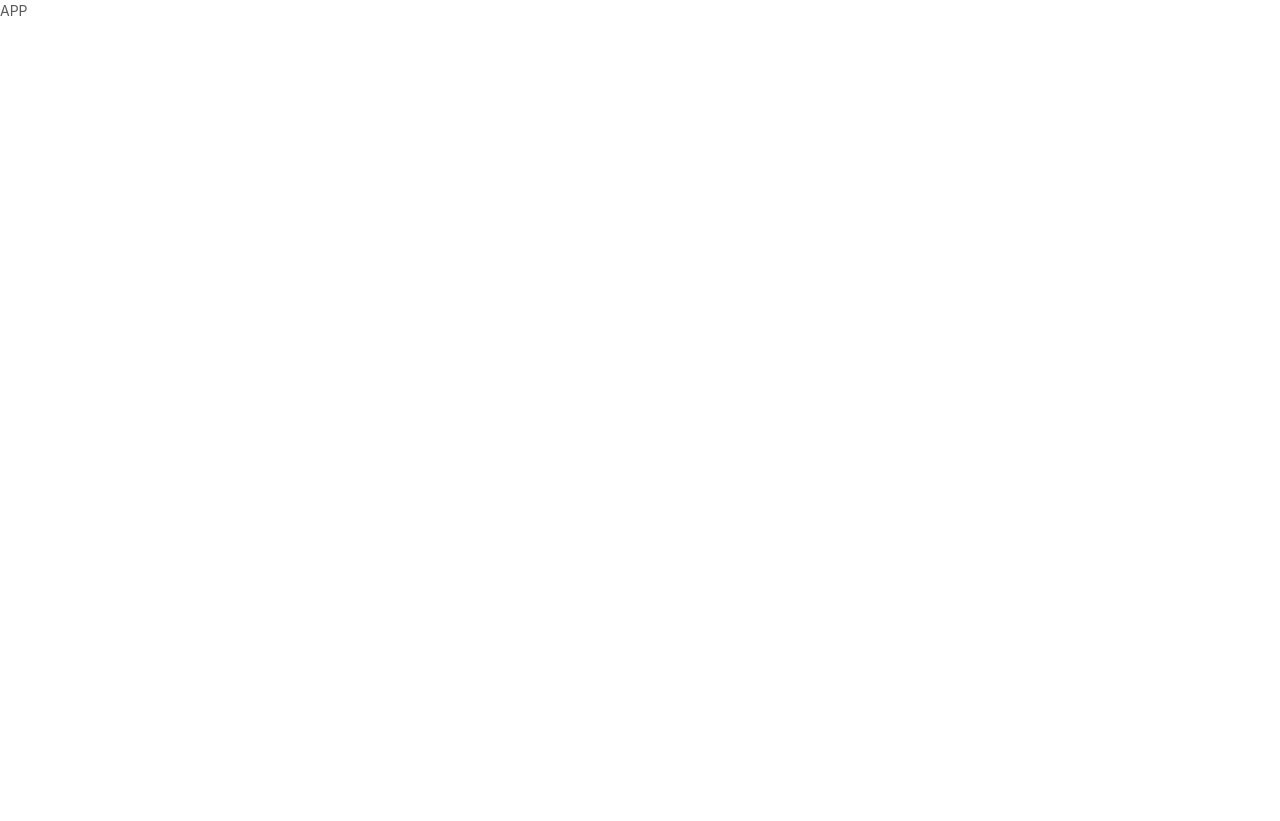
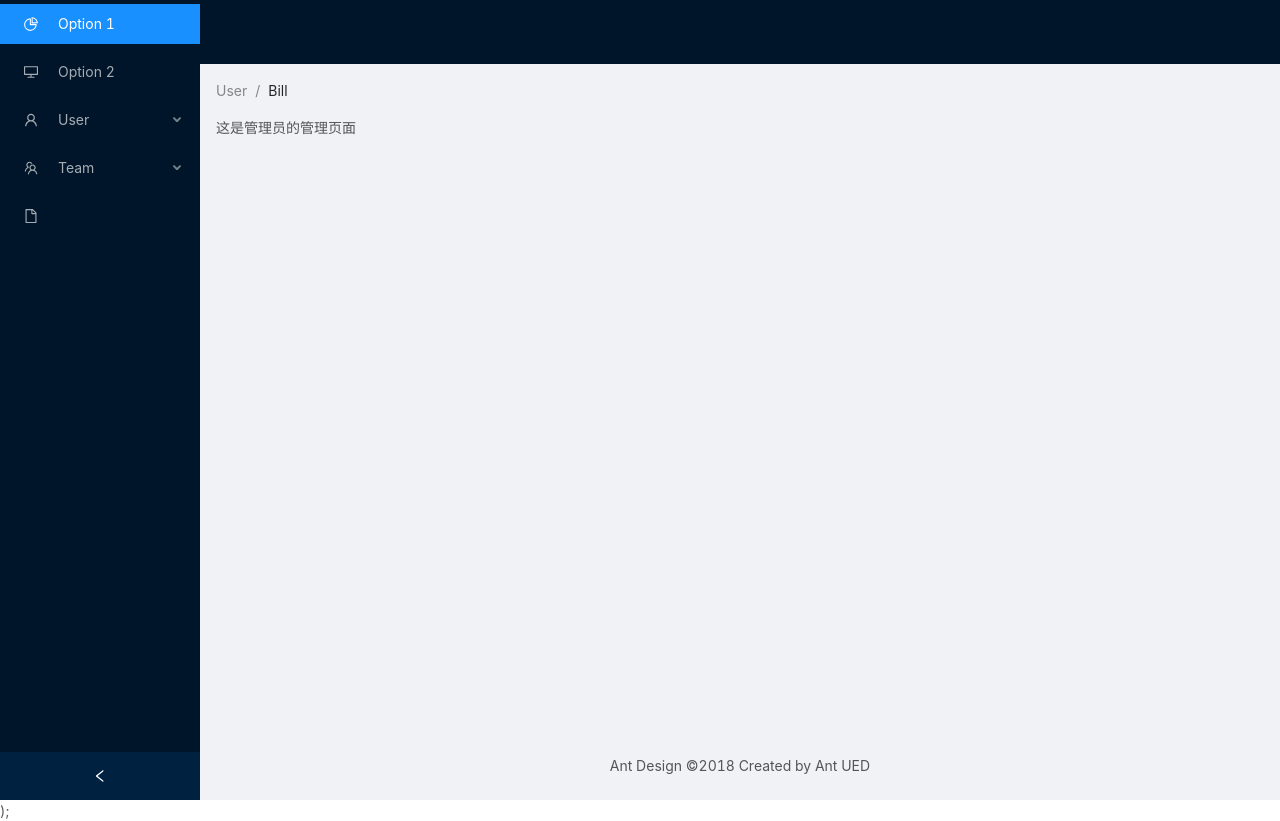
Before and after one commit to React-Admin-Project-Group/admin, a React app: page /#/admin/main/administrator in a window 1280 px wide. Before the commit the page ends 800 px from the top, so only its background shows below. Built offline with nearby package versions, Linux system fonts and the light colour scheme.

Commit message:
页面简单路由实现，首页layout添加

```diff
--- a/src/App.js
+++ b/src/App.js
@@ -1,9 +1,9 @@
 import React from 'react';
-
+import PageRouter from './router/PageRouter'
 function App() {
   return (
     <div className="App">
-      APP
+      <PageRouter></PageRouter>
     </div>
   );
 }
--- /dev/null
+++ b/src/components/navlist.js
@@ -0,0 +1 @@
+/* 存放侧边栏数据 */
--- /dev/null
+++ b/src/pages/Administrator/Administrator.js
@@ -0,0 +1,11 @@
+import React, { Component } from 'react'
+
+export default class Administrator extends Component {
+  render() {
+    return (
+      <div>
+        这是管理员的管理页面
+      </div>
+    )
+  }
+}
--- /dev/null
+++ b/src/pages/Login/Login.js
@@ -0,0 +1,11 @@
+import React, { Component } from 'react'
+
+export default class Login extends Component {
+  render() {
+    return (
+      <div>
+        这里是登录页面
+      </div>
+    )
+  }
+}
--- /dev/null
+++ b/src/pages/Main/Main.js
@@ -0,0 +1,88 @@
+import React, { Component } from 'react'
+import { Layout, Menu, Breadcrumb } from 'antd';
+import {
+  DesktopOutlined,
+  PieChartOutlined,
+  FileOutlined,
+  TeamOutlined,
+  UserOutlined,
+} from '@ant-design/icons';
+
+const { Header, Content, Footer, Sider } = Layout;
+const { SubMenu } = Menu;
+
+export default class Main extends Component {
+  state = {
+    collapsed: false,
+  };
+
+  onCollapse = collapsed => {
+    console.log(collapsed);
+    this.setState({ collapsed });
+  };
+
+  render() {
+    return (
+      <div>
+        <Layout style={{ minHeight: '100vh' }}>
+        <Sider collapsible collapsed={this.state.collapsed} onCollapse={this.onCollapse}>
+          <div className="logo" />
+          <Menu theme="dark" defaultSelectedKeys={['1']} mode="inline">
+            <Menu.Item key="1">
+              <PieChartOutlined />
+              <span>Option 1</span>
+            </Menu.Item>
+            <Menu.Item key="2">
+              <DesktopOutlined />
+              <span>Option 2</span>
+            </Menu.Item>
+            <SubMenu
+              key="sub1"
+              title={
+                <span>
+                  <UserOutlined />
+                  <span>User</span>
+                </span>
+              }
+            >
+              <Menu.Item key="3">Tom</Menu.Item>
+              <Menu.Item key="4">Bill</Menu.Item>
+              <Menu.Item key="5">Alex</Menu.Item>
+            </SubMenu>
+            <SubMenu
+              key="sub2"
+              title={
+                <span>
+                  <TeamOutlined />
+                  <span>Team</span>
+                </span>
+              }
+            >
+              <Menu.Item key="6">Team 1</Menu.Item>
+              <Menu.Item key="8">Team 2</Menu.Item>
+            </SubMenu>
+            <Menu.Item key="9">
+              <FileOutlined />
+            </Menu.Item>
+          </Menu>
+        </Sider>
+        <Layout className="site-layout">
+          <Header className="site-layout-background" style={{ padding: 0 }} />
+          <Content style={{ margin: '0 16px' }}>
+            <Breadcrumb style={{ margin: '16px 0' }}>
+              <Breadcrumb.Item>User</Breadcrumb.Item>
+              <Breadcrumb.Item>Bill</Breadcrumb.Item>
+            </Breadcrumb>
+            {/* <div className="site-layout-background" style={{ padding: 24, minHeight: 360 }}>
+              Bill is a cat.
+            </div> */}
+            { this.props.children }
+          </Content>
+          <Footer style={{ textAlign: 'center' }}>Ant Design ©2018 Created by Ant UED</Footer>
+        </Layout>
+      </Layout>
+    );
+      </div>
+    )
+  }
+}
--- /dev/null
+++ b/src/router/PageRouter.js
@@ -0,0 +1,38 @@
+import React, { Component, Fragment } from 'react'
+
+import Login from '../pages/Login/Login'
+import Main from '../pages/Main/Main'
+import Administrator from '../pages/Administrator/Administrator'
+import { HashRouter, Switch, Route } from 'react-router-dom'
+
+export default class PageRouter extends Component {
+  render() {
+    return (
+      <Fragment>
+        <HashRouter>
+          <Switch>
+            <Route path='/login' component={ Login }></Route>
+            <Route path='/admin' render={() => {
+              return (
+                <Fragment>
+                  <Route path='/admin/main' render={() => {
+                    return (
+                      <Fragment>
+                        <Main>
+                          <Route path='/admin/main/administrator' component={ Administrator }></Route>
+                        </Main>
+                      </Fragment>
+                    )
+                  }}>
+                  </Route>
+                </Fragment>
+              )
+            }}>
+
+            </Route>
+          </Switch>
+        </HashRouter>
+      </Fragment>
+    )
+  }
+}
```
Also changed, not shown: src/components/CustomNav.js (added, +11 -0 lines), src/components/text.txt (deleted), src/pages/text.txt (deleted), src/router/text.txt (deleted), 1 other file (tests, documents, lock files or other folders).
